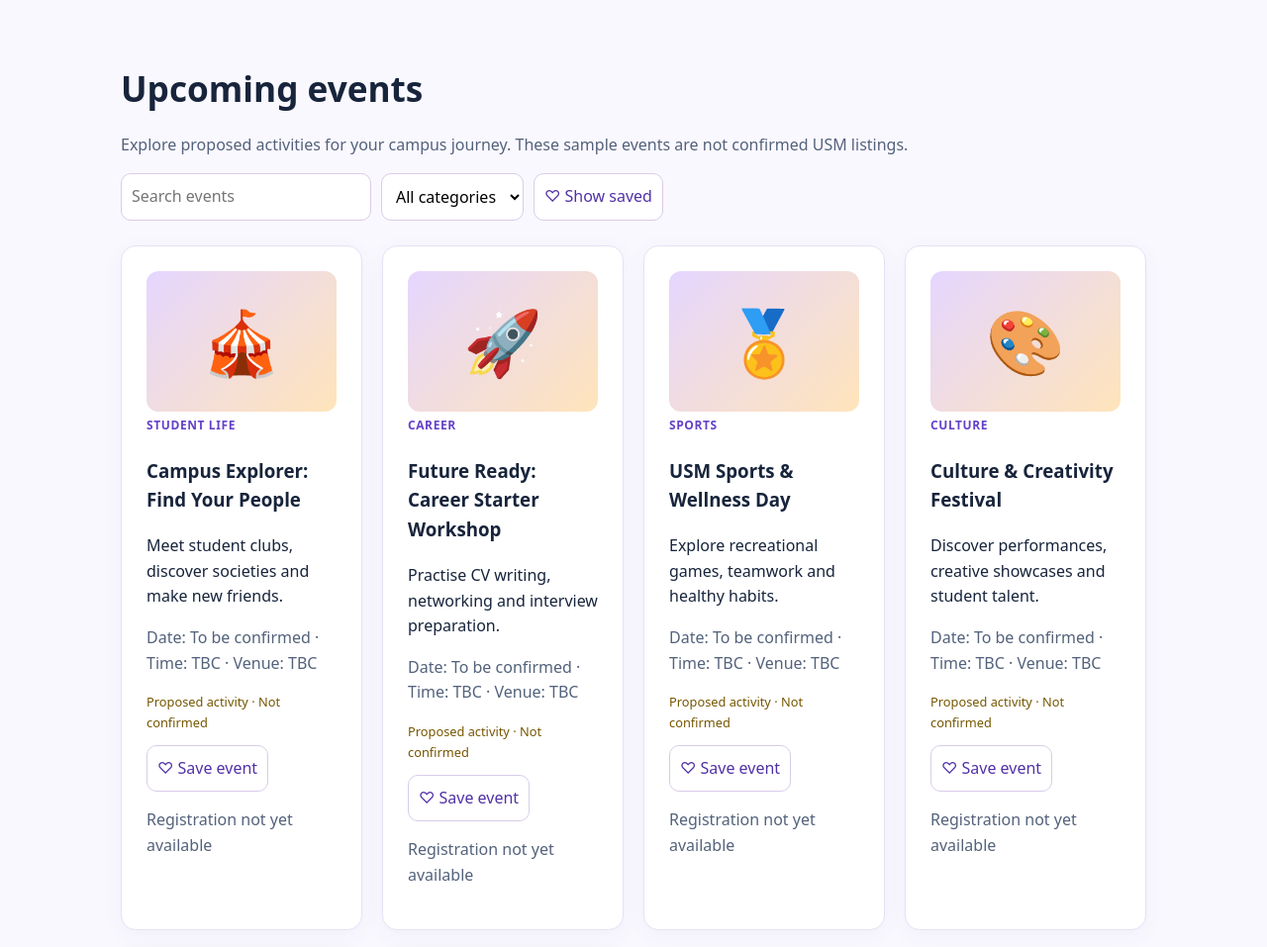
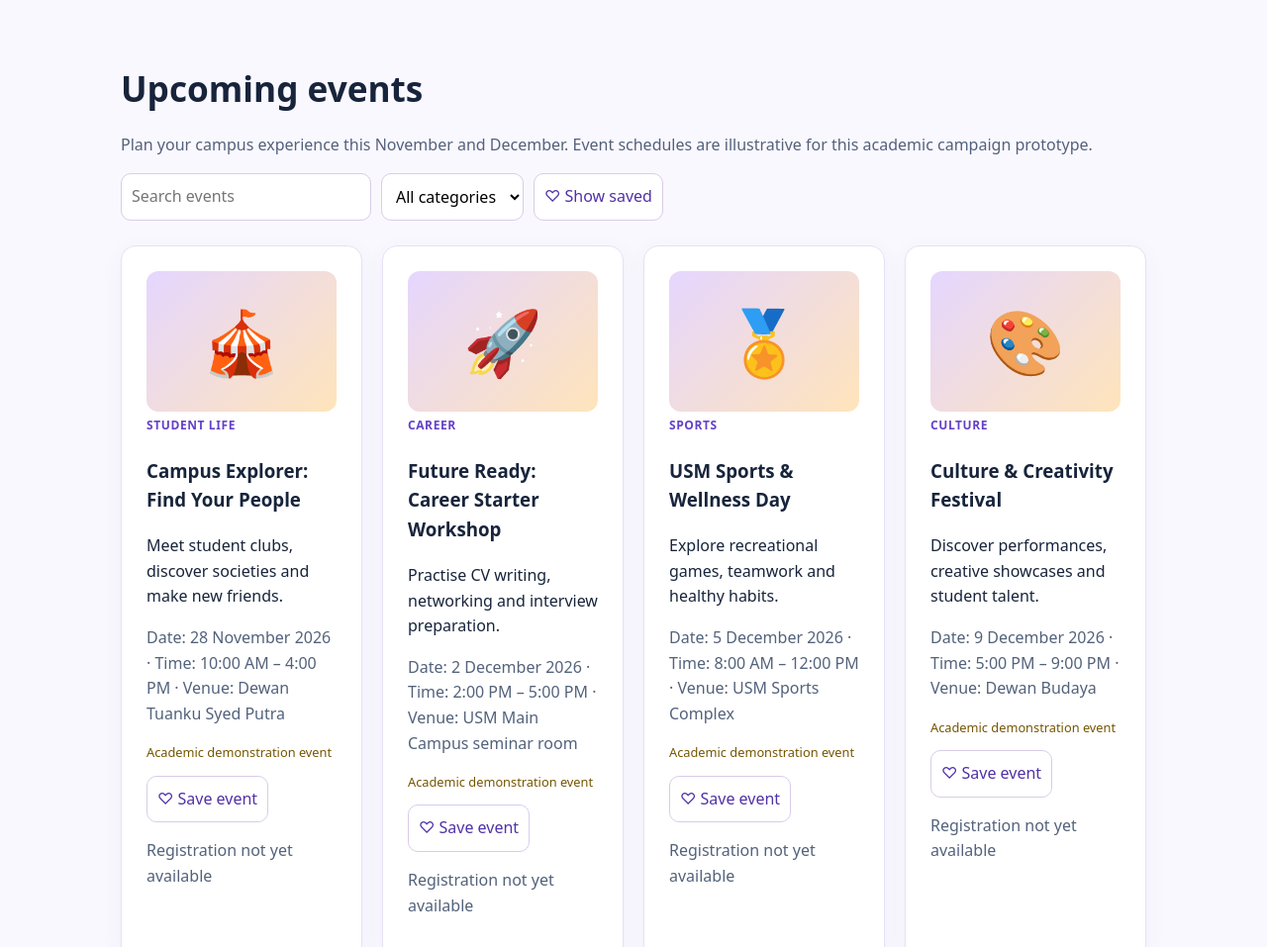
Before and after one commit to sarinaaeryn10071990/website1, a plain HTML site: page index.html in a window 1280 px wide. Shown: the part 1280-2237 px from the top of the page at 99% size. Drawn offline with Linux system fonts and the light colour scheme.

Commit message:
Add realistic hypothetical event dates times and venues for class presentation

```diff
--- a/index.html
+++ b/index.html
@@ -13,22 +13,22 @@ body{background:#faf8ff} .hero{background:radial-gradient(circle at 85% 25%,#a76
 <main>
 <section id="home" class="hero"><div class="container"><p class="tag" style="color:#ffd77b">Your campus, all in one place</p><h1>One Campus. Many Events. Never Miss Out.</h1><p>Don't miss out when campus events happen at the same time. Find event details, important announcements and registration information in one convenient place.</p><a class="button" href="#events">Explore events</a><a class="button secondary" href="#register">How to register</a></div></section>
 <section id="about"><div class="container"><h2>What is Campus Connect?</h2><p>USM Campus Connect 2026 is a student-focused awareness campaign designed for first- and second-year students. With so many activities taking place, event details and updates can be easy to miss. Our goal is to make information easier to find and encourage more students to participate.</p><div class="grid"><article class="card"><span class="tag">Audience</span><h3>Year 1 & Year 2</h3><p>Built for students discovering opportunities across campus.</p></article><article class="card"><span class="tag">Challenge</span><h3>Too many events</h3><p>Reduce confusion and missed announcements by keeping information together.</p></article><article class="card"><span class="tag">Action</span><h3>Find it. Sign up. Join.</h3><p>Read the details, complete the event registration form and participate.</p></article></div></div></section>
-<section id="events"><div class="container"><h2>Upcoming events</h2><p class="muted">Explore proposed activities for your campus journey. These sample events are not confirmed USM listings.</p><div class="tools"><input id="search" type="search" placeholder="Search events" aria-label="Search events"><select id="category" aria-label="Event category"><option value="">All categories</option><option>Student Life</option><option>Career</option><option>Sports</option><option>Culture</option><option>Volunteering</option><option>Academic</option></select><button id="saved">♡ Show saved</button></div><div id="event-list" class="grid" aria-live="polite"></div></div></section>
+<section id="events"><div class="container"><h2>Upcoming events</h2><p class="muted">Plan your campus experience this November and December. Event schedules are illustrative for this academic campaign prototype.</p><div class="tools"><input id="search" type="search" placeholder="Search events" aria-label="Search events"><select id="category" aria-label="Event category"><option value="">All categories</option><option>Student Life</option><option>Career</option><option>Sports</option><option>Culture</option><option>Volunteering</option><option>Academic</option></select><button id="saved">♡ Show saved</button></div><div id="event-list" class="grid" aria-live="polite"></div></div></section>
 <section id="register" style="background:#eaf0fb"><div class="container"><h2>How to participate</h2><div class="grid steps"><div class="card"><h3>Explore</h3><p>Choose an event and read what it is about, including its date, venue and activities.</p></div><div class="card"><h3>Register</h3><p>Open the registration link for your selected event and complete the organiser's form.</p></div><div class="card"><h3>Join in</h3><p>Watch for announcements and attend the event at the confirmed time and location.</p></div></div><p class="notice">Registration links are provided separately for each event. Please check the event listing before submitting personal information.</p></div></section>
 <section id="updates"><div class="container"><h2>Latest announcements</h2><div id="announcement-list" aria-live="polite"></div></div></section>
 <section id="snapshot"><div class="container"><h2>Campaign at a glance</h2><p class="muted">Illustrative campaign metrics only — not measured results.</p><div class="grid"><article class="card"><h2>2,400</h2>Estimated reach</article><article class="card"><h2>980</h2>Website visits</article><article class="card"><h2>320</h2>Registration clicks</article><article class="card"><h2>87%</h2>Positive responses</article></div></div></section><section id="faq"><div class="container"><h2>Frequently asked questions</h2><details><summary>Who can participate?</summary><p>This campaign is primarily intended for first- and second-year students. Individual event eligibility may vary; check the event description.</p></details><details><summary>How do I register?</summary><p>Go to Upcoming Events, select an event and use its registration link. Complete the form as instructed by the organiser.</p></details><details><summary>Where can I find changes to event details?</summary><p>Check the Latest Announcements section and any official organiser communications for updates.</p></details><details><summary>What if an event is not listed?</summary><p>Only confirmed events supplied to this website are displayed. Check back for new listings.</p></details></div></section>
 <section id="trust"><div class="container"><h2>Check before you join</h2><p>Confirm event dates, eligibility, fees and registration links with the organiser. Visit <a href="https://www.usm.my/">the official USM website</a> for university information. This is a student campaign demonstration.</p></div></section></main>
 <footer><div class="container"><strong>USM Campus Connect 2026</strong><p>Discover. Register. Participate.</p><small>Student campaign website. Event details should be verified with the relevant organiser.</small></div></footer>
 <script>
-const fallback=[{"emoji":"🎪","category":"Student Life","title":"Campus Explorer: Find Your People","description":"Meet student clubs, discover societies and make new friends.","date":"To be confirmed","time":"TBC","venue":"TBC"},{"emoji":"🚀","category":"Career","title":"Future Ready: Career Starter Workshop","description":"Practise CV writing, networking and interview preparation.","date":"To be confirmed","time":"TBC","venue":"TBC"},{"emoji":"🏅","category":"Sports","title":"USM Sports & Wellness Day","description":"Explore recreational games, teamwork and healthy habits.","date":"To be confirmed","time":"TBC","venue":"TBC"},{"emoji":"🎨","category":"Culture","title":"Culture & Creativity Festival","description":"Discover performances, creative showcases and student talent.","date":"To be confirmed","time":"TBC","venue":"TBC"},{"emoji":"🌱","category":"Volunteering","title":"Green Campus Volunteer Day","description":"Explore sustainability projects and community service.","date":"To be confirmed","time":"TBC","venue":"TBC"},{"emoji":"📚","category":"Academic","title":"Study Smarter: Academic Skills Lab","description":"Learn time management, revision strategies and digital study skills.","date":"To be confirmed","time":"TBC","venue":"TBC"}];
+const fallback=[{"emoji":"🎪","category":"Student Life","title":"Campus Explorer: Find Your People","description":"Meet student clubs, discover societies and make new friends.","date":"28 November 2026","time":"10:00 AM – 4:00 PM","venue":"Dewan Tuanku Syed Putra"},{"emoji":"🚀","category":"Career","title":"Future Ready: Career Starter Workshop","description":"Practise CV writing, networking and interview preparation.","date":"2 December 2026","time":"2:00 PM – 5:00 PM","venue":"USM Main Campus seminar room"},{"emoji":"🏅","category":"Sports","title":"USM Sports & Wellness Day","description":"Explore recreational games, teamwork and healthy habits.","date":"5 December 2026","time":"8:00 AM – 12:00 PM","venue":"USM Sports Complex"},{"emoji":"🎨","category":"Culture","title":"Culture & Creativity Festival","description":"Discover performances, creative showcases and student talent.","date":"9 December 2026","time":"5:00 PM – 9:00 PM","venue":"Dewan Budaya"},{"emoji":"🌱","category":"Volunteering","title":"Green Campus Volunteer Day","description":"Explore sustainability projects and community service.","date":"12 December 2026","time":"8:30 AM – 12:30 PM","venue":"USM Main Campus"},{"emoji":"📚","category":"Academic","title":"Study Smarter: Academic Skills Lab","description":"Learn time management, revision strategies and digital study skills.","date":"16 December 2026","time":"2:00 PM – 4:30 PM","venue":"USM Main Campus learning space"}];
 const config={apiUrl:"",refreshMinutes:5};
 let events=fallback, onlySaved=false;
 let saved=[];try{saved=JSON.parse(localStorage.getItem("campusSaved")||"[]")}catch{}
 const $=id=>document.getElementById(id);
 function el(tag,cls,txt){const n=document.createElement(tag);if(cls)n.className=cls;if(txt)n.textContent=txt;return n}
-function render(){const root=$("event-list");root.replaceChildren();const q=$("search").value.toLowerCase(),cat=$("category").value;for(const e of events){if(cat&&e.category!==cat||onlySaved&&!saved.includes(e.title)||![e.title,e.description,e.category,e.venue].join(" ").toLowerCase().includes(q))continue;const c=el("article","card");c.append(el("div","event-art",e.emoji||"✦"),el("span","tag",e.category),el("h3","",e.title),el("p","",e.description),el("p","muted","Date: "+(e.date||"TBC")+" · Time: "+(e.time||"TBC")+" · Venue: "+(e.venue||"TBC")));if(events===fallback)c.append(el("p","sample","Proposed activity · Not confirmed"));if(e.deadline)c.append(el("p","","Deadline: "+e.deadline));const b=el("button","",saved.includes(e.title)?"♥ Saved":"♡ Save event");b.onclick=()=>{saved=saved.includes(e.title)?saved.filter(x=>x!==e.title):[...saved,e.title];try{localStorage.setItem("campusSaved",JSON.stringify(saved))}catch{}render()};c.append(b);if(events!==fallback&&/^https:\/\//i.test(e.registrationUrl||"")){const a=el("a","button","Register now");a.href=e.registrationUrl;a.target="_blank";a.rel="noopener noreferrer";c.append(a)}else c.append(el("p","muted","Registration not yet available"));root.append(c)}if(!root.children.length)root.append(el("p","empty","No matching events."))}
+function render(){const root=$("event-list");root.replaceChildren();const q=$("search").value.toLowerCase(),cat=$("category").value;for(const e of events){if(cat&&e.category!==cat||onlySaved&&!saved.includes(e.title)||![e.title,e.description,e.category,e.venue].join(" ").toLowerCase().includes(q))continue;const c=el("article","card");c.append(el("div","event-art",e.emoji||"✦"),el("span","tag",e.category),el("h3","",e.title),el("p","",e.description),el("p","muted","Date: "+(e.date||"TBC")+" · Time: "+(e.time||"TBC")+" · Venue: "+(e.venue||"TBC")));if(events===fallback)c.append(el("p","sample","Academic demonstration event"));if(e.deadline)c.append(el("p","","Deadline: "+e.deadline));const b=el("button","",saved.includes(e.title)?"♥ Saved":"♡ Save event");b.onclick=()=>{saved=saved.includes(e.title)?saved.filter(x=>x!==e.title):[...saved,e.title];try{localStorage.setItem("campusSaved",JSON.stringify(saved))}catch{}render()};c.append(b);if(events!==fallback&&/^https:\/\//i.test(e.registrationUrl||"")){const a=el("a","button","Register now");a.href=e.registrationUrl;a.target="_blank";a.rel="noopener noreferrer";c.append(a)}else c.append(el("p","muted","Registration not yet available"));root.append(c)}if(!root.children.length)root.append(el("p","empty","No matching events."))}
 $("search").oninput=render;$("category").onchange=render;$("saved").onclick=()=>{onlySaved=!onlySaved;$("saved").textContent=onlySaved?"Show all events":"♡ Show saved";render()};
-$("announcement-list").append(el("p","notice","Welcome to Campus Connect! Sample activities are available to explore. Confirmed dates and registration links will be posted when supplied by organisers."));
+$("announcement-list").append(el("p","notice","Welcome to Campus Connect! Explore our November–December 2026 demonstration event calendar and save your favourite activities. Registration links are not active in this prototype."));
 async function refresh(){if(!config.apiUrl)return;try{const res=await fetch(config.apiUrl,{cache:"no-store"});if(!res.ok)throw Error();const data=await res.json();if(!Array.isArray(data.events))throw Error();events=data.events;const select=$("category"),old=select.value;select.replaceChildren(new Option("All categories",""));for(const cat of new Set(events.map(e=>e.category).filter(Boolean)))select.add(new Option(cat,cat));select.value=old;render();if(Array.isArray(data.announcements)){$("announcement-list").replaceChildren();for(const a of data.announcements)$("announcement-list").append(el("p","notice",[a.date,a.title,a.message||a.text].filter(Boolean).join(" · ")))}}catch{$("announcement-list").append(el("p","muted","Live updates unavailable; please verify with organisers."))}}
 render();refresh();setInterval(refresh,config.refreshMinutes*60000);
 </script></body></html>
```
